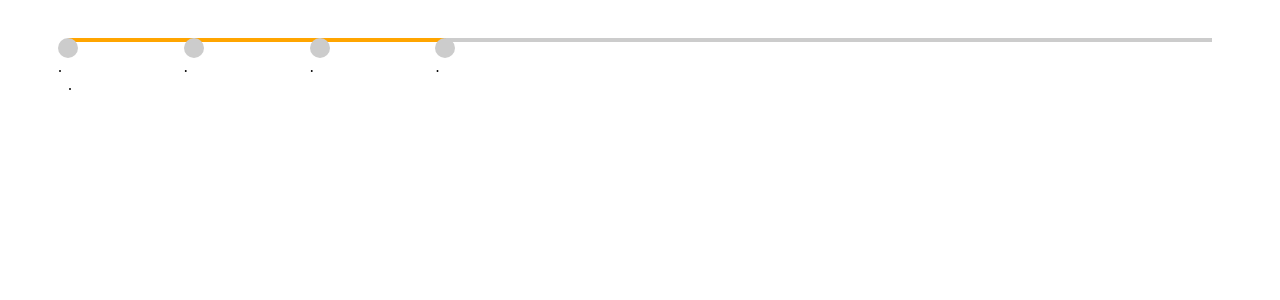
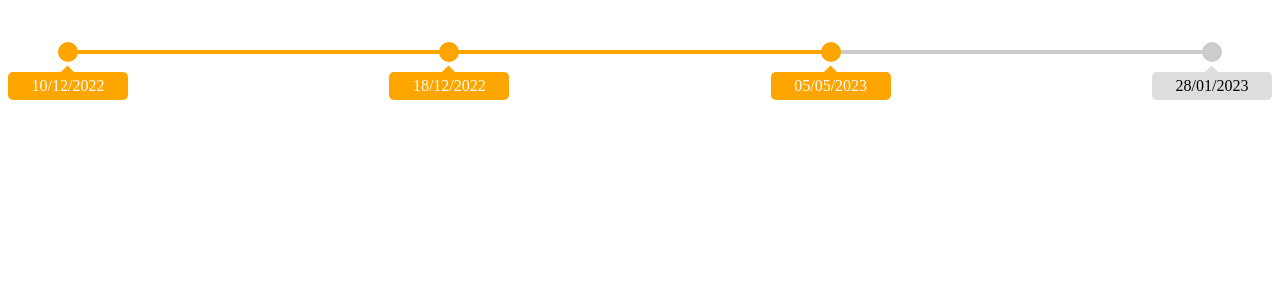
Before and after one commit to Sax593/makesense, a React (Vite) app in the folder frontend/: page / in a window 1280 px wide. Shown: the top 300 px of the page. Built offline with nearby package versions, Linux system fonts and the light colour scheme.

Commit message:
progress bar ok

```diff
--- a/frontend/src/components/Timeline/Style.scss
+++ b/frontend/src/components/Timeline/Style.scss
@@ -5,7 +5,7 @@
   }
 
   .timelineProgress {
-	width: 33%;
+	width: 0%;
 	height: 100%;
 	background-color: orange;
 }
@@ -30,3 +30,41 @@
 	display: block;
 	border-radius: 100%;
 }
+
+.timelineContent{
+	position: absolute;
+	top: 30px;
+	left: 50%;
+	transform: translateX(-50%);
+	background-color: #ddd;
+	width: 100px;
+	padding: 5px 10px;
+	border-radius: 5px;
+	text-align: center;
+}
+
+.timelineContent::before {
+	content: '';
+	width: 10px;
+	height: 10px;
+	background-color: #ddd;
+	display: block;
+	position: absolute;
+	top: -8px;
+	margin-left: -2px;
+	left: 50%;
+	transform: rotate(-45deg) translateX(-50%);
+}
+
+.timelineItem.active::before {
+	background-color: orange;
+}
+
+.timelineItem.active .timelineContent {
+	color: #fff;
+	background-color: orange;
+}
+
+.timelineItem.active .timelineContent::before {
+	background-color: orange;
+}
--- a/frontend/src/components/Timeline/Timeline.jsx
+++ b/frontend/src/components/Timeline/Timeline.jsx
@@ -1,16 +1,41 @@
 import "./Style.scss";
 
 export default function Timeline() {
+  const items = [
+    {
+      name: "10/12/2022",
+      active: true,
+    },
+    {
+      name: "18/12/2022",
+      active: true,
+    },
+    {
+      name: "05/05/2023",
+      active: true,
+    },
+    {
+      name: "28/01/2023",
+      active: false,
+    },
+  ];
+  const totalItems = items.length;
+  const numberOfActiveItems = items.filter((item) => item.active).length;
+  const progressBarWidth =
+    totalItems > 1 ? ((numberOfActiveItems - 1) / (totalItems - 1)) * 100 : 0;
+
   return (
     <div className="timeline">
-      <div className="timelineProgress">
-        <div className="timelineItems">
-          <div className="timelineItem">.</div>
-          <div className="timelineItem">.</div>
-          <div className="timelineItem">.</div>
-          <div className="timelineItem">.</div>
-        </div>
-        .
+      <div
+        className="timelineProgress"
+        style={{ width: `${progressBarWidth}%` }}
+      />
+      <div className="timelineItems">
+        {items.map((item) => (
+          <div className={`timelineItem${item.active ? " active" : ""}`}>
+            <div className="timelineContent"> {item.name}</div>
+          </div>
+        ))}
       </div>
     </div>
   );
```
